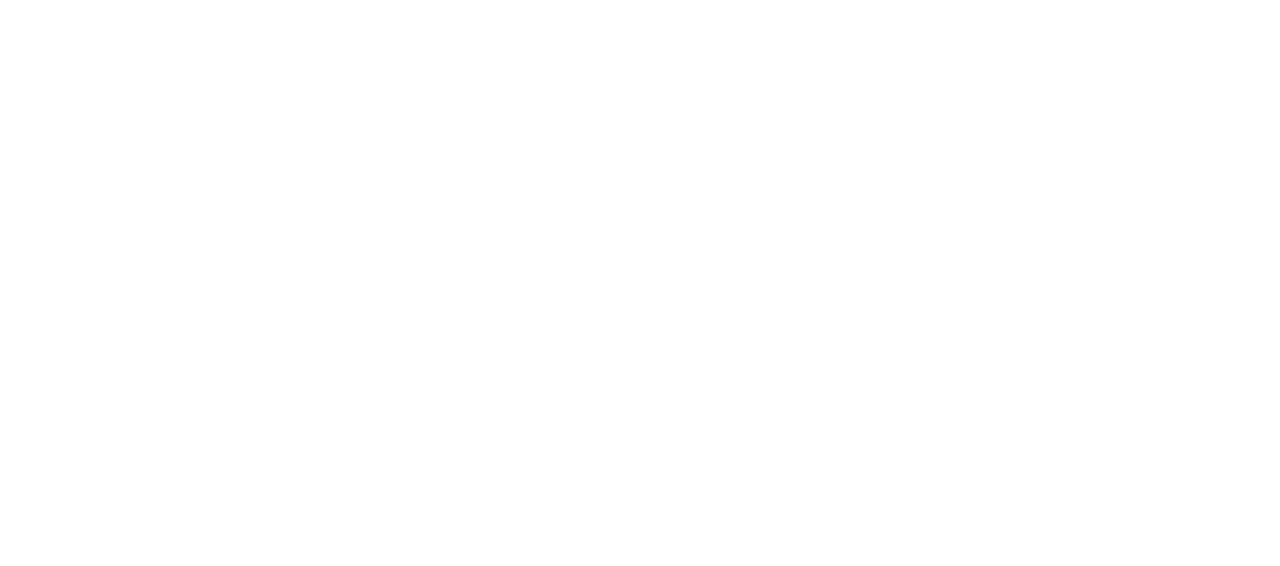
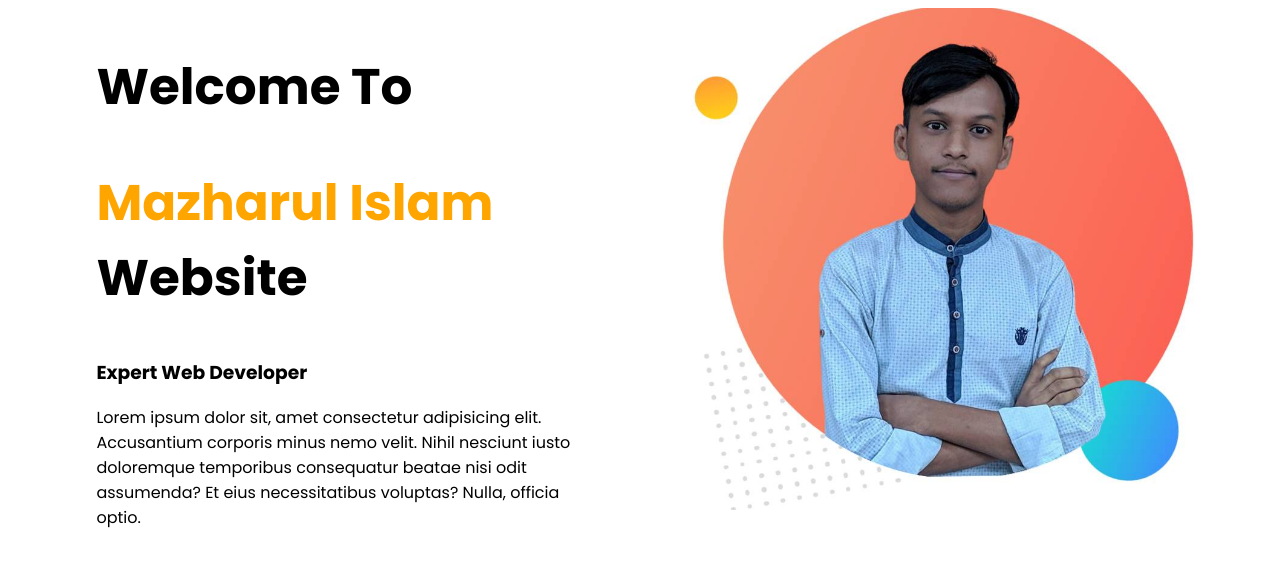
Before and after one commit to mazharul99tech/web-portfolio, a plain HTML site: page index.html in a window 1280 px wide. Drawn offline with Linux system fonts and the light colour scheme.

Commit message:
header added

```diff
--- a/index.html
+++ b/index.html
@@ -3,9 +3,21 @@
 <head>
     <meta charset="UTF-8">
     <meta name="viewport" content="width=device-width, initial-scale=1.0">
-    <title>Document</title>
+    <title>Portfolio Website |Md. Mazharul Islam</title>
+    <link href="https://fonts.googleapis.com/css2?family=Poppins:wght@300;400;500;600;700;800;900&display=swap" rel="stylesheet">
+    <link rel="stylesheet" href="style.css">
 </head>
 <body>
-
+    <section>
+        <div class="half-width">
+        <h1>Welcome To</h1>
+        <h1><span class="name">Mazharul Islam</span> Website</h1>
+        <h3>Expert Web Developer</h3>
+        <p>Lorem ipsum dolor sit, amet consectetur adipisicing elit. Accusantium corporis minus nemo velit. Nihil nesciunt iusto doloremque temporibus consequatur beatae nisi odit assumenda? Et eius necessitatibus voluptas? Nulla, officia optio.</p>
+        </div>
+        <div class="half-width">
+        <img src="images/profile.jpg" alt="">
+        </div>
+    </section>
 </body>
 </html>
--- /dev/null
+++ b/style.css
@@ -0,0 +1,18 @@
+body{
+    font-family: 'Poppins', sans-serif;
+}
+h1{
+    font-size: 50px;
+}
+.name{
+    color: orange;
+}
+.half-width{
+    width: 40%;
+    float: left;
+    margin-left: 5%;
+    padding-left: 2%;
+}
+.half-width img{
+    width: 100%;
+}
```
Also changed, not shown: images/profile.jpg (added).
